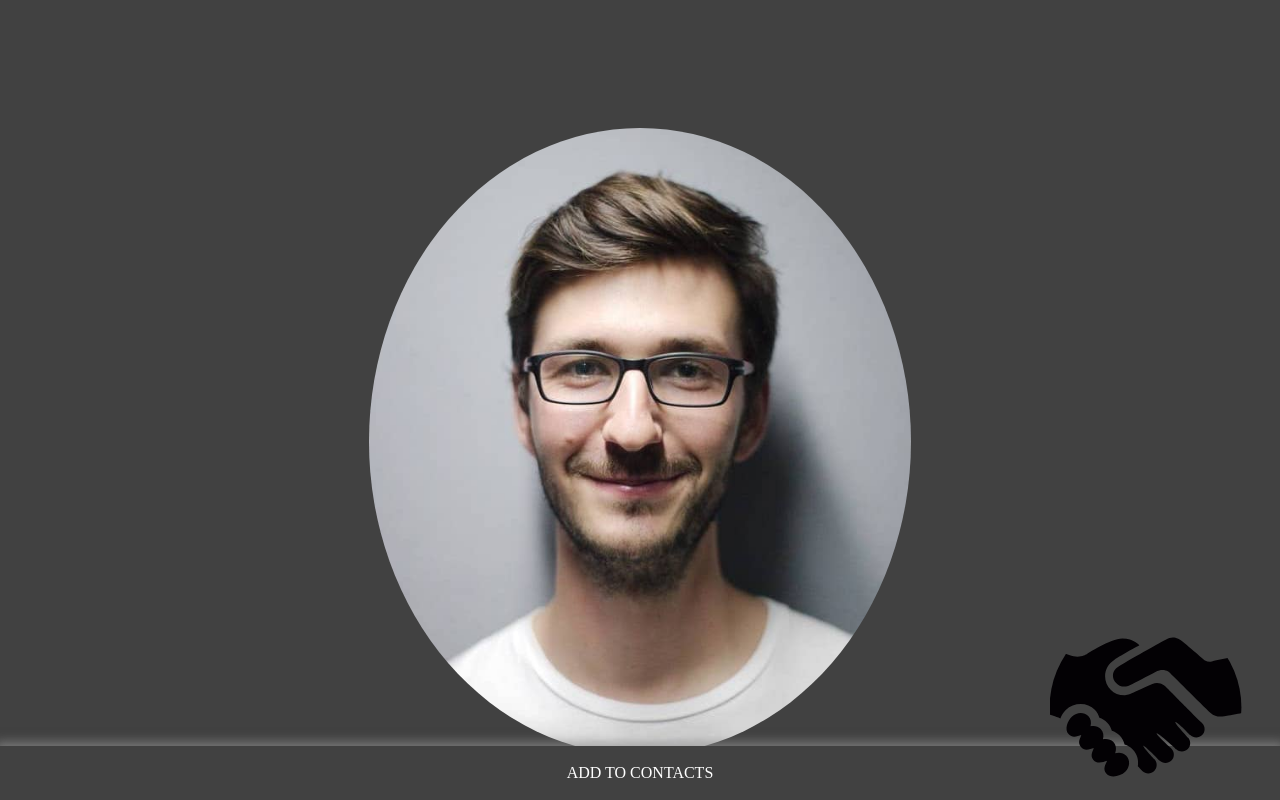
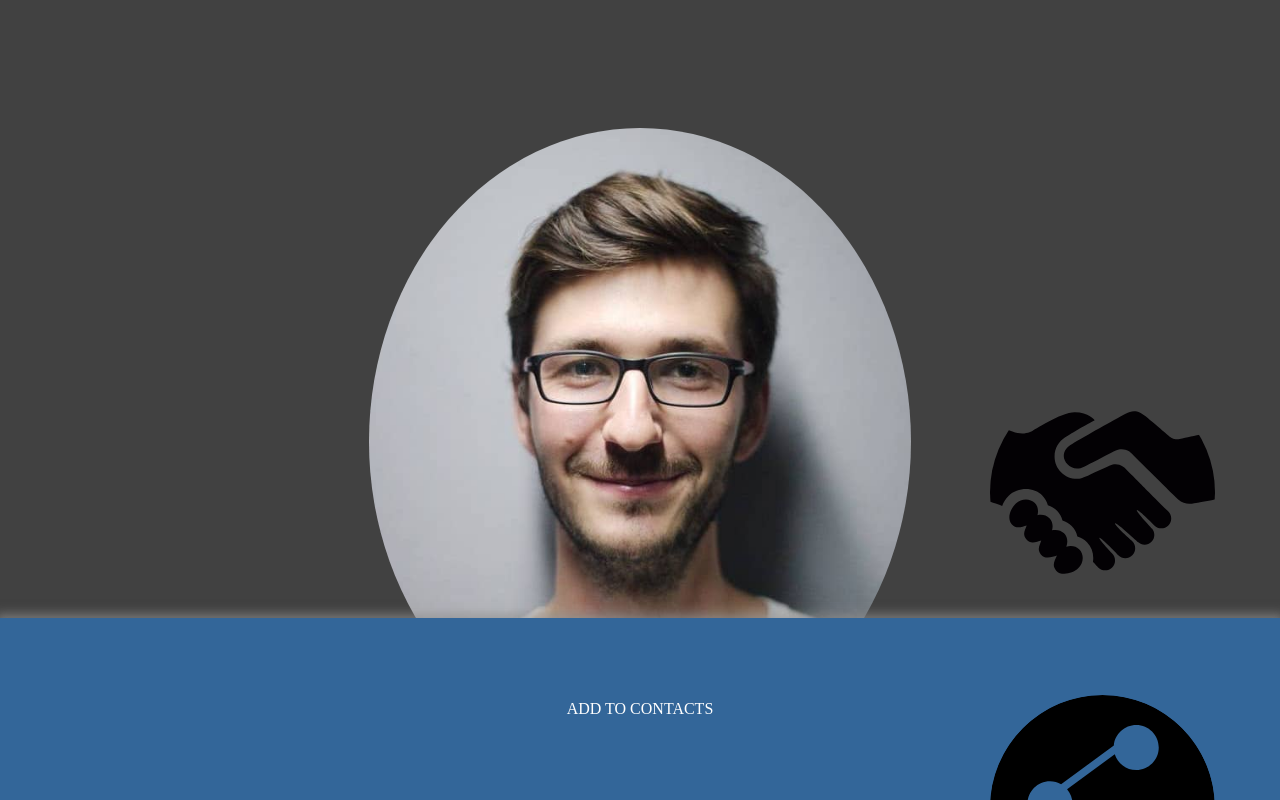
Before and after one commit to MagicMirrorTech/eBizCardTemplates, an Angular app: page / in a window 1280 px wide. Shown: the top 800 px of the page. Built offline with nearby package versions, Linux system fonts and the light colour scheme.

Commit message:
changed styling

```diff
--- a/src/app/bcard-content/bcard-content.component.css
+++ b/src/app/bcard-content/bcard-content.component.css
@@ -101,7 +101,8 @@ BOTTOM icons
    bottom: 0;
    width: 100%;
    text-align: center;
-   background-color: rgb(65, 65, 65);
+   padding: 5% 0 ;
+   background-color: rgb(51, 102, 153);
    box-shadow: 0 0 10px 4px rgba(144,144,144,.7);
  }
 
@@ -117,7 +118,7 @@ END Contact Btn
 */
 
   .spacer {
-    height: 50px;
+    height: 100px;
   }
 
 
@@ -129,8 +130,8 @@ Share buttons right-hand side
  */
 .action-buttons {
   position: fixed;
-  left: 80%;
-  top: 70%;
+  left: 75%;
+  top: 40%;
 }
 
 .action-buttons img {
```
